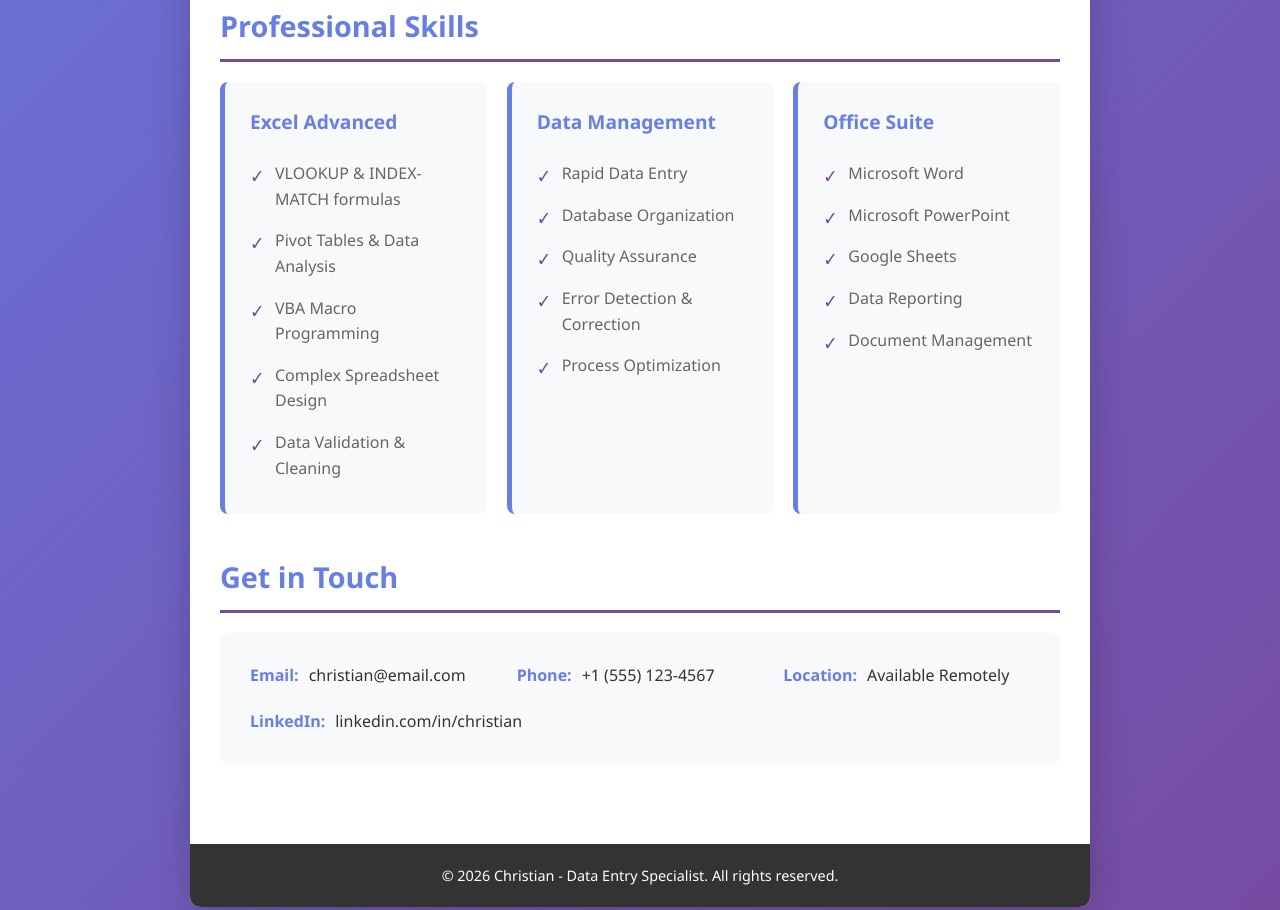
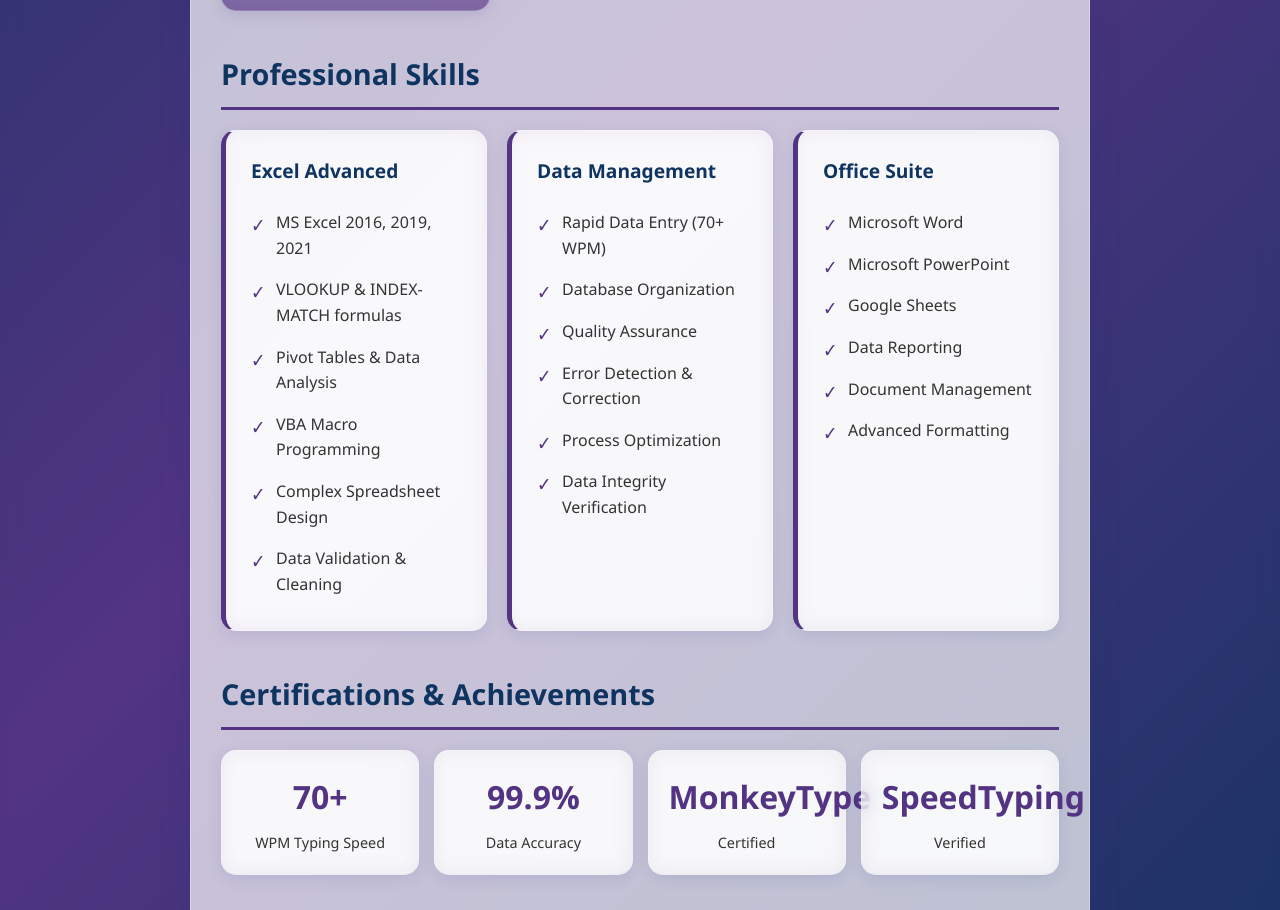
Before and after one commit to hire-me-as-part-time/about-me, a plain HTML site: page index.html in a window 1280 px wide. Shown: the part 1011-1921 px from the top of the page. Drawn offline with Linux system fonts and the light colour scheme.

Commit message:
Update portfolio with glassmorphism theme and add MS Excel versions + typing speed achievements

```diff
--- a/index.html
+++ b/index.html
@@ -14,37 +14,46 @@
         body {
             font-family: 'Segoe UI', Tahoma, Geneva, Verdana, sans-serif;
             line-height: 1.6;
-            color: #333;
-            background: linear-gradient(135deg, #667eea 0%, #764ba2 100%);
+            color: #1a1a1a;
+            background: linear-gradient(135deg, #0f3460 0%, #533483 50%, #0f3460 100%);
             min-height: 100vh;
             padding: 20px;
+            backdrop-filter: blur(10px);
         }
 
         .container {
             max-width: 900px;
             margin: 0 auto;
-            background: white;
-            border-radius: 10px;
-            box-shadow: 0 10px 40px rgba(0, 0, 0, 0.2);
+            background: rgba(255, 255, 255, 0.7);
+            backdrop-filter: blur(10px);
+            -webkit-backdrop-filter: blur(10px);
+            border-radius: 20px;
+            border: 1px solid rgba(255, 255, 255, 0.3);
+            box-shadow: 0 8px 32px rgba(31, 38, 135, 0.15);
             overflow: hidden;
         }
 
         /* Header Section */
         .header {
-            background: linear-gradient(135deg, #667eea 0%, #764ba2 100%);
+            background: rgba(15, 52, 96, 0.6);
+            backdrop-filter: blur(10px);
+            -webkit-backdrop-filter: blur(10px);
             color: white;
             padding: 60px 30px;
             text-align: center;
+            border-bottom: 1px solid rgba(255, 255, 255, 0.2);
         }
 
         .header h1 {
             font-size: 2.5em;
             margin-bottom: 10px;
+            font-weight: 700;
+            text-shadow: 0 2px 10px rgba(0, 0, 0, 0.1);
         }
 
         .header p {
             font-size: 1.2em;
-            opacity: 0.9;
+            opacity: 0.95;
         }
 
         /* Main Content */
@@ -57,18 +66,24 @@
         }
 
         .section h2 {
-            color: #667eea;
+            color: #0f3460;
             font-size: 1.8em;
             margin-bottom: 20px;
-            border-bottom: 3px solid #764ba2;
+            border-bottom: 3px solid #533483;
             padding-bottom: 10px;
+            font-weight: 600;
         }
 
         /* About Section */
         .about-text {
             font-size: 1.1em;
             line-height: 1.8;
-            color: #555;
+            color: #333;
+            background: rgba(255, 255, 255, 0.5);
+            backdrop-filter: blur(10px);
+            padding: 20px;
+            border-radius: 15px;
+            border: 1px solid rgba(255, 255, 255, 0.3);
         }
 
         /* Skills Section */
@@ -79,22 +94,29 @@
         }
 
         .skill-card {
-            background: #f8f9fa;
+            background: rgba(255, 255, 255, 0.6);
+            backdrop-filter: blur(10px);
+            -webkit-backdrop-filter: blur(10px);
             padding: 25px;
-            border-radius: 8px;
-            border-left: 5px solid #667eea;
-            transition: transform 0.3s ease;
+            border-radius: 15px;
+            border: 1px solid rgba(255, 255, 255, 0.3);
+            border-left: 5px solid #533483;
+            transition: all 0.3s ease;
+            box-shadow: 0 4px 15px rgba(31, 38, 135, 0.1);
         }
 
         .skill-card:hover {
-            transform: translateY(-5px);
-            box-shadow: 0 5px 15px rgba(102, 126, 234, 0.2);
+            transform: translateY(-8px);
+            background: rgba(255, 255, 255, 0.8);
+            box-shadow: 0 12px 30px rgba(83, 52, 131, 0.2);
+            border: 1px solid rgba(83, 52, 131, 0.3);
         }
 
         .skill-card h3 {
-            color: #667eea;
+            color: #0f3460;
             margin-bottom: 15px;
             font-size: 1.2em;
+            font-weight: 600;
         }
 
         .skill-list {
@@ -105,14 +127,14 @@
             padding: 8px 0;
             padding-left: 25px;
             position: relative;
-            color: #666;
+            color: #333;
         }
 
         .skill-list li:before {
             content: "✓";
             position: absolute;
             left: 0;
-            color: #764ba2;
+            color: #533483;
             font-weight: bold;
             font-size: 1.2em;
         }
@@ -125,30 +147,84 @@
         }
 
         .highlight-box {
-            background: linear-gradient(135deg, #667eea 0%, #764ba2 100%);
+            background: rgba(83, 52, 131, 0.7);
+            backdrop-filter: blur(10px);
+            -webkit-backdrop-filter: blur(10px);
             color: white;
             padding: 30px;
-            border-radius: 8px;
+            border-radius: 15px;
             text-align: center;
+            border: 1px solid rgba(255, 255, 255, 0.2);
+            transition: all 0.3s ease;
+            box-shadow: 0 4px 15px rgba(83, 52, 131, 0.15);
+        }
+
+        .highlight-box:hover {
+            transform: translateY(-5px);
+            background: rgba(83, 52, 131, 0.85);
+            box-shadow: 0 8px 25px rgba(83, 52, 131, 0.3);
         }
 
         .highlight-box h3 {
             font-size: 1.4em;
             margin-bottom: 10px;
+            font-weight: 600;
         }
 
         .highlight-box p {
-            opacity: 0.9;
+            opacity: 0.95;
+        }
+
+        /* Certifications Section */
+        .cert-grid {
+            display: grid;
+            grid-template-columns: repeat(auto-fit, minmax(180px, 1fr));
+            gap: 15px;
+        }
+
+        .cert-card {
+            background: rgba(255, 255, 255, 0.6);
+            backdrop-filter: blur(10px);
+            -webkit-backdrop-filter: blur(10px);
+            padding: 20px;
+            border-radius: 15px;
+            border: 1px solid rgba(255, 255, 255, 0.3);
+            text-align: center;
+            transition: all 0.3s ease;
+            box-shadow: 0 4px 15px rgba(31, 38, 135, 0.1);
+        }
+
+        .cert-card:hover {
+            transform: translateY(-5px);
+            background: rgba(255, 255, 255, 0.8);
+            box-shadow: 0 8px 25px rgba(83, 52, 131, 0.15);
+        }
+
+        .cert-card .cert-value {
+            font-size: 2em;
+            font-weight: 700;
+            color: #533483;
+            margin-bottom: 8px;
+        }
+
+        .cert-card .cert-label {
+            font-size: 0.9em;
+            color: #333;
+            font-weight: 500;
         }
 
         /* Contact Section */
         .contact-info {
-            background: #f8f9fa;
+            background: rgba(255, 255, 255, 0.6);
+            backdrop-filter: blur(10px);
+            -webkit-backdrop-filter: blur(10px);
             padding: 30px;
-            border-radius: 8px;
+            border-radius: 15px;
+            border: 1px solid rgba(255, 255, 255, 0.3);
             display: grid;
             grid-template-columns: repeat(auto-fit, minmax(200px, 1fr));
             gap: 20px;
+            box-shadow: 0 4px 15px rgba(31, 38, 135, 0.1);
         }
 
         .contact-item {
@@ -158,16 +234,20 @@
         }
 
         .contact-item strong {
-            color: #667eea;
+            color: #0f3460;
+            font-weight: 600;
         }
 
         /* Footer */
         .footer {
-            background: #333;
+            background: rgba(15, 52, 96, 0.6);
+            backdrop-filter: blur(10px);
+            -webkit-backdrop-filter: blur(10px);
             color: white;
             text-align: center;
             padding: 20px;
             font-size: 0.9em;
+            border-top: 1px solid rgba(255, 255, 255, 0.2);
         }
 
         @media (max-width: 600px) {
@@ -182,6 +262,14 @@
             .skills-grid {
                 grid-template-columns: 1fr;
             }
+
+            .expertise-highlights {
+                grid-template-columns: 1fr;
+            }
+
+            .cert-grid {
+                grid-template-columns: repeat(2, 1fr);
+            }
         }
     </style>
 </head>
@@ -190,7 +278,7 @@
         <!-- Header -->
         <div class="header">
             <h1>Christian</h1>
-            <p>Data Entry Specialist | MS Excel Advanced</p>
+            <p>Data Entry Specialist | MS Excel Advanced (2016-2021)</p>
         </div>
 
         <!-- Main Content -->
@@ -199,7 +287,7 @@
             <section class="section">
                 <h2>About Me</h2>
                 <p class="about-text">
-                    Dedicated data entry professional with advanced expertise in Microsoft Excel. I specialize in accurate data management, complex spreadsheet design, and process optimization. With a keen eye for detail and a commitment to precision, I deliver high-quality results that drive efficiency and accuracy in data operations.
+                    Dedicated data entry professional with advanced expertise in Microsoft Excel (2016-2021). I specialize in accurate data management, complex spreadsheet design, and process optimization. With a proven track record of 99.9% accuracy and 70+ WPM typing speed, I deliver efficient and reliable data entry solutions with attention to detail and quality assurance.
                 </p>
             </section>
 
@@ -233,6 +321,7 @@
                     <div class="skill-card">
                         <h3>Excel Advanced</h3>
                         <ul class="skill-list">
+                            <li>MS Excel 2016, 2019, 2021</li>
                             <li>VLOOKUP & INDEX-MATCH formulas</li>
                             <li>Pivot Tables & Data Analysis</li>
                             <li>VBA Macro Programming</li>
@@ -243,11 +332,12 @@
                     <div class="skill-card">
                         <h3>Data Management</h3>
                         <ul class="skill-list">
-                            <li>Rapid Data Entry</li>
+                            <li>Rapid Data Entry (70+ WPM)</li>
                             <li>Database Organization</li>
                             <li>Quality Assurance</li>
                             <li>Error Detection & Correction</li>
                             <li>Process Optimization</li>
+                            <li>Data Integrity Verification</li>
                         </ul>
                     </div>
                     <div class="skill-card">
@@ -258,7 +348,31 @@
                             <li>Google Sheets</li>
                             <li>Data Reporting</li>
                             <li>Document Management</li>
+                            <li>Advanced Formatting</li>
                         </ul>
+                    </div>
+                </div>
+            </section>
+
+            <!-- Certifications & Achievements -->
+            <section class="section">
+                <h2>Certifications & Achievements</h2>
+                <div class="cert-grid">
+                    <div class="cert-card">
+                        <div class="cert-value">70+</div>
+                        <div class="cert-label">WPM Typing Speed</div>
+                    </div>
+                    <div class="cert-card">
+                        <div class="cert-value">99.9%</div>
+                        <div class="cert-label">Data Accuracy</div>
+                    </div>
+                    <div class="cert-card">
+                        <div class="cert-value">MonkeyType</div>
+                        <div class="cert-label">Certified</div>
+                    </div>
+                    <div class="cert-card">
+                        <div class="cert-value">SpeedTyping</div>
+                        <div class="cert-label">Verified</div>
                     </div>
                 </div>
             </section>
```
